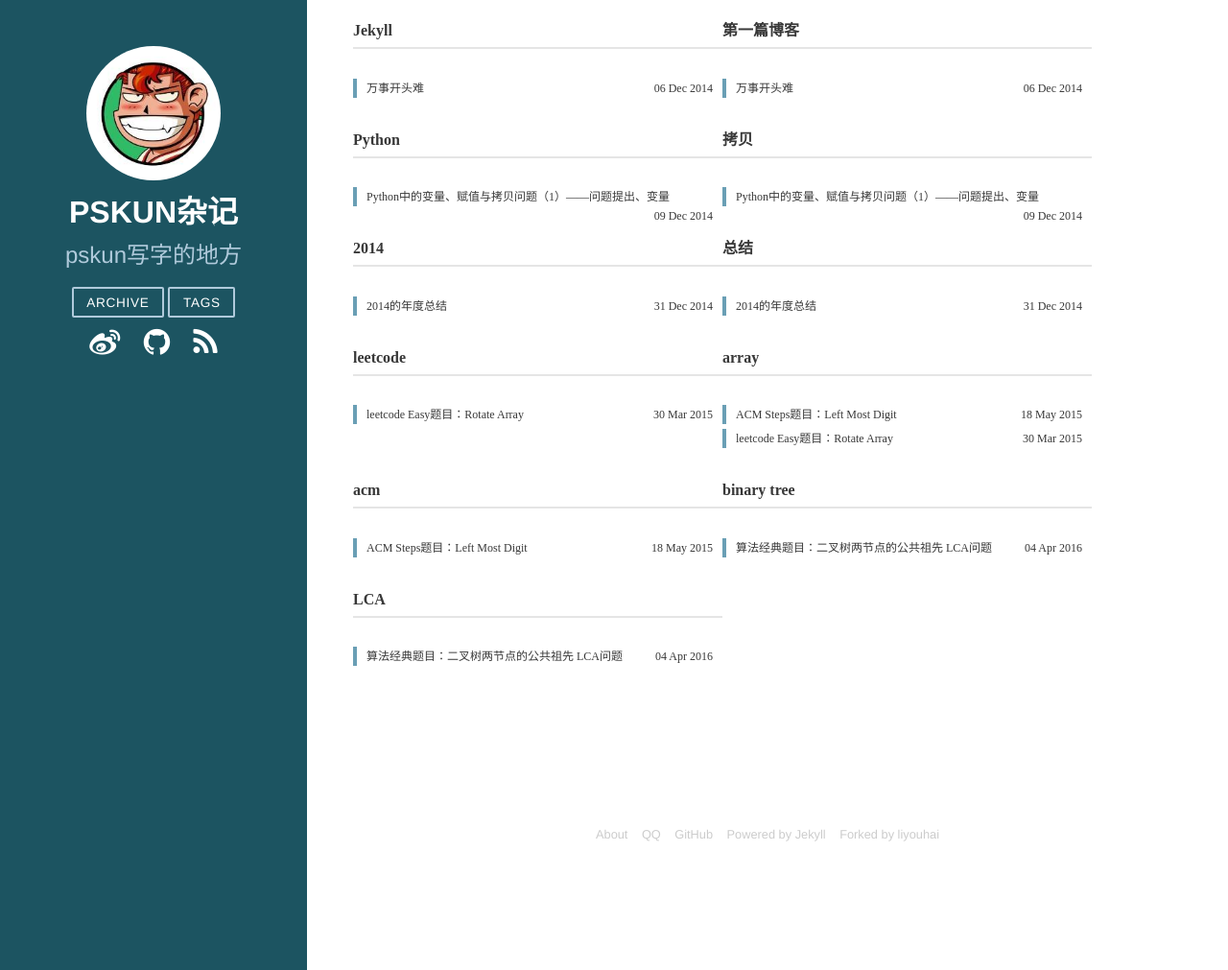
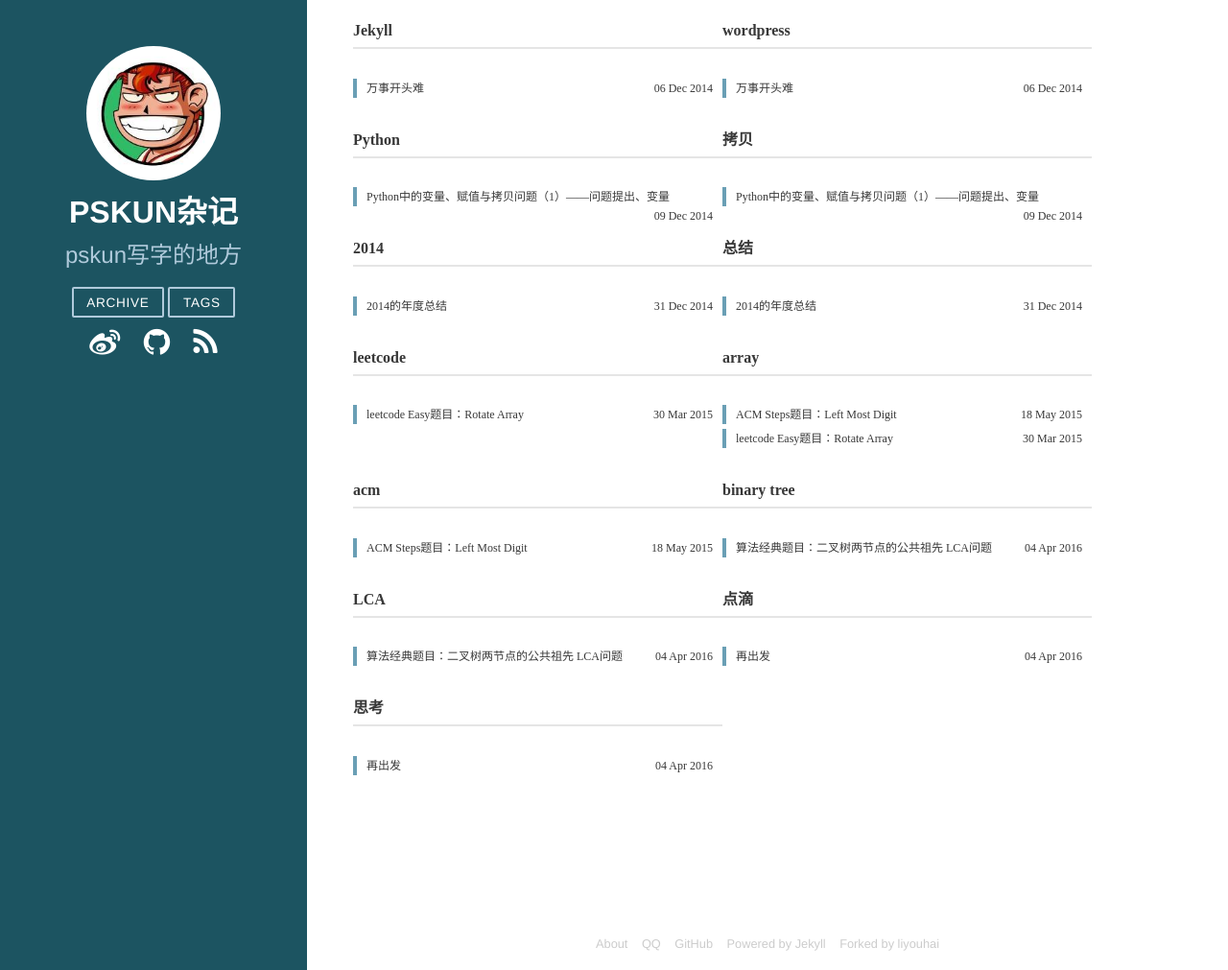
Before and after one commit to pskun/pskun.github.io, a Jekyll site: the page built from Public/tag.html, in a window 1280 px wide and 1011 px high. Shown: the whole window at 96% size. Built offline with Jekyll 4.4.1, drawn with Linux system fonts in a browser that asks for light colours; Markdown is read by kramdown in place of the engine named in the settings; some of the changed lines change nothing that is shown.

Commit message:
post new blog
post at 2016/04/04

```diff
--- a/_posts/2014-12-06-my-first-jekyll-blog.md
+++ b/_posts/2014-12-06-my-first-jekyll-blog.md
@@ -4,7 +4,7 @@
 description: ""
 category: introduction
 avatarimg: "/img/head.png"
-tags : [Jekyll,第一篇博客]
+tags : [Jekyll, wordpress]
 duoshuo: true
 ---
 
--- /dev/null
+++ b/_posts/2016-04-04-restart-my-blog.md
@@ -0,0 +1,39 @@
+---
+layout: post
+title: 再出发
+description: ""
+category: thinking
+avatarimg: "/img/head.png"
+tags : [点滴, 思考]
+duoshuo: true
+---
+
+## 我为什么要写这篇文章
+----------
+最近在拜读[刘未鹏](http://mindhacks.cn/)老师的[《暗时间》](https://book.douban.com/subject/6709809/)，十分受启发。
+
+其中有一篇，叫《为什么你从现在开始就应该写博客》。看罢，惭愧不已。
+
+想起之前搭建的博客，点击进来，只有寥寥几篇，更觉得脸红了。
+
+> 如果一件事情你不能讲清楚，十有八九你还没有完全理解。
+
+想想也是，对于一个知识点，有时候我总是要反反复复看了好几遍。常常几个月前刚弄懂，几个月之后又要重新查阅。我真的理解知识了，未必。很多知识都是想当然的，并没有深入地思考。
+
+> 一旦你把潜意识里面的东西从幕后拉出来，你就有了面对并反思它们的可能，而不是任它们在幕后阴险地左右你的思维。
+
+写博客也是反思的过程啊，就像neural network一样，知识的权值总是要不断强化的，太久不给验证集去训练它，迟早要过拟合（陷入思维定式，死脑筋），要不就是欠拟合（懒惰于思考，不思进取）。而这个验证集就是你的文字，不要怕思想不成熟，现在看几年前的文字也会觉得尴尬，当时不成熟，但是这恰恰证明了你现在比以前成熟多了，这就是学习的过程。几年以后，你照样觉得现在的想法不成熟，whatever，如果你不思考，你还记得现在的想法吗？
+
+> “因为你思考和总结从而必须书写下来”，博客就成了副产品。
+
+博客只是外在产物，真是有价值的恰恰不是这些文字，而是你的思考和总结。
+
+## 我要怎么做
+----------
+想想自己其实还没有落很远，还好自己有平时记录的笔记，还有自己的一点思考。就是懒，想想还是没有深入内化成自己的东西。
+
+最近恰好在求职季，打算把之前在笔记上的思考好好总结，形成文字。
+
+更新频率可能不会太快吧，坚持比速度更加重要。
+
+加油！
```
